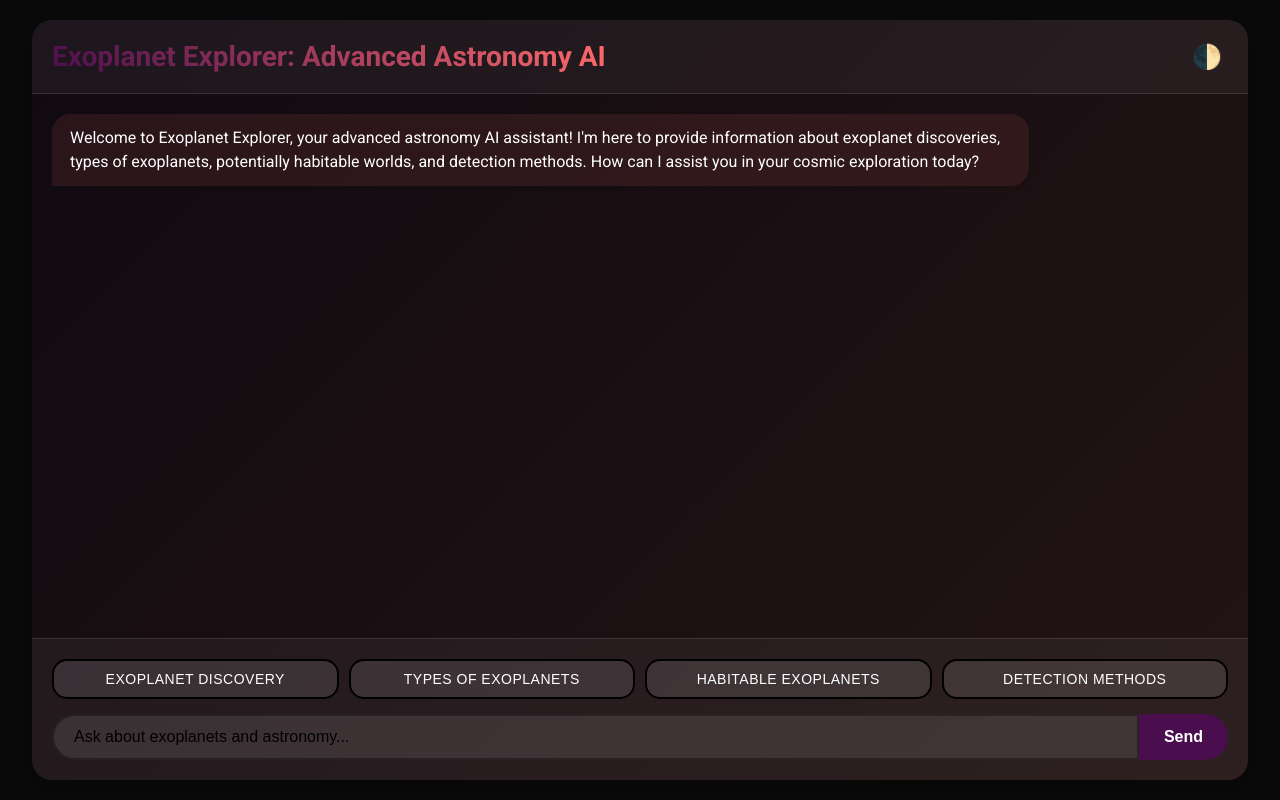
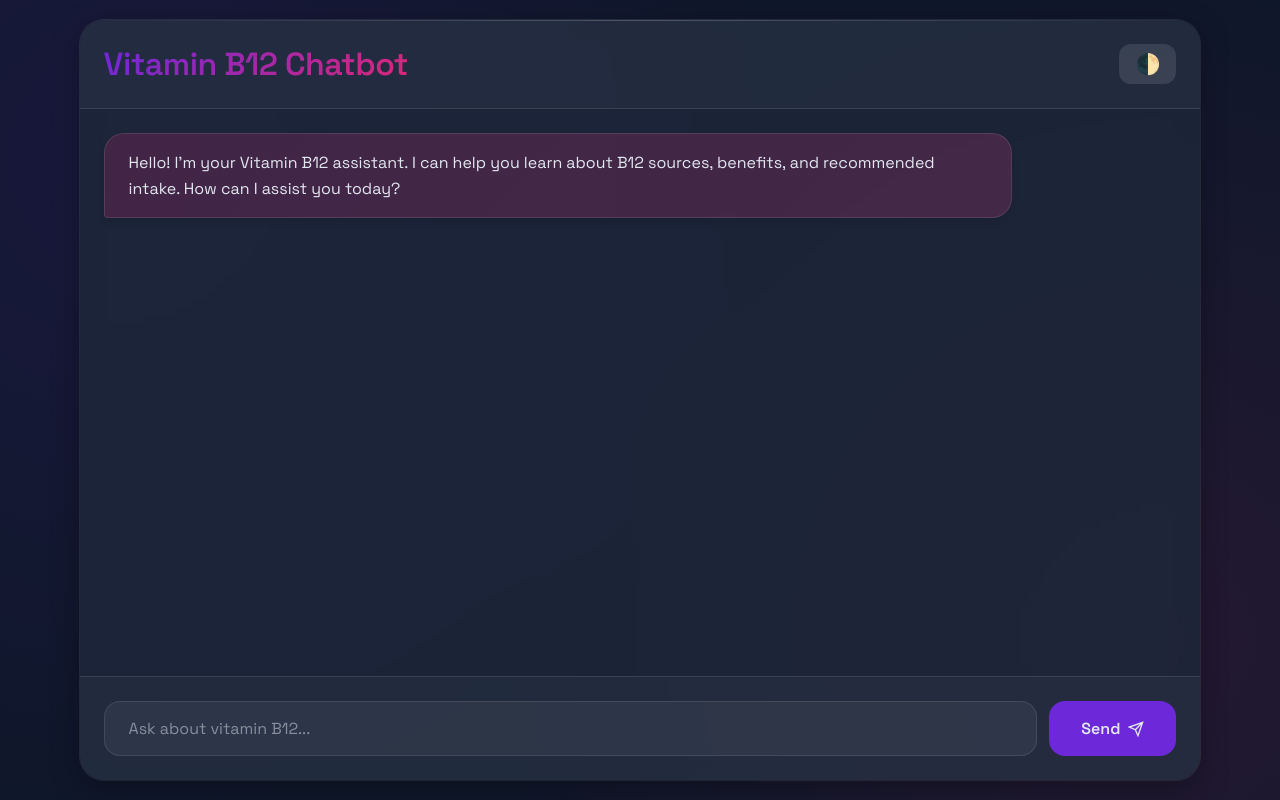
Before and after one commit to paradox974333/vitab12botfinal, a Flask app: page / in a window 1280 px wide. Run offline with Flask 3, Linux system fonts and the light colour scheme.

Commit message:
Update index.html

```diff
--- a/templates/index.html
+++ b/templates/index.html
@@ -3,21 +3,24 @@
 <head>
     <meta charset="UTF-8">
     <meta name="viewport" content="width=device-width, initial-scale=0.80, user-scalable=no">
-    <title>Exoplanet Explorer: Advanced Astronomy AI</title>
-    <link href="https://fonts.googleapis.com/css2?family=Roboto:wght@300;400;700&display=swap" rel="stylesheet">
+    <title>Vitamin B12 Chatbot</title>
+    <link href="https://fonts.googleapis.com/css2?family=Space+Grotesk:wght@300;400;600&display=swap" rel="stylesheet">
     <style>
         :root {
-            --primary-color: #4a0e4e;
-            --secondary-color: #ff6b6b;
-            --tertiary-color: #feca57;
-            --bg-color: #0a0a0a;
-            --text-color: #ffffff;
-            --chat-bg: rgba(255, 255, 255, 0.05);
-            --user-msg-bg: rgba(74, 14, 78, 0.2);
-            --bot-msg-bg: rgba(255, 107, 107, 0.1);
+            --primary-color: #6d28d9;
+            --secondary-color: #db2777;
+            --accent-color: #4f46e5;
+            --bg-color: #0f172a;
+            --text-color: #e2e8f0;
+            --chat-bg: rgba(30, 41, 59, 0.8);
+            --user-msg-bg: rgba(109, 40, 217, 0.2);
+            --bot-msg-bg: rgba(219, 39, 119, 0.1);
+            --gradient-start: rgba(109, 40, 217, 0.1);
+            --gradient-end: rgba(219, 39, 119, 0.1);
         }
+
         body, html {
-            font-family: 'Roboto', sans-serif;
+            font-family: 'Space Grotesk', sans-serif;
             margin: 0;
             padding: 0;
             height: 100%;
@@ -27,219 +30,290 @@
             justify-content: center;
             align-items: center;
             overflow: hidden;
+            background-image:
+                radial-gradient(circle at 10% 20%, var(--gradient-start) 0%, transparent 50%),
+                radial-gradient(circle at 90% 80%, var(--gradient-end) 0%, transparent 50%);
+            background-attachment: fixed;
         }
+
         .container {
             width: 95%;
             max-width: 1400px;
             height: 95vh;
-            background: linear-gradient(135deg, rgba(74, 14, 78, 0.1), rgba(255, 107, 107, 0.1));
-            border-radius: 20px;
-            box-shadow: 0 8px 32px rgba(0, 0, 0, 0.3);
+            background: var(--chat-bg);
+            backdrop-filter: blur(10px);
+            border-radius: 24px;
+            box-shadow:
+                0 8px 32px rgba(0, 0, 0, 0.3),
+                0 0 0 1px rgba(255, 255, 255, 0.1);
             display: flex;
             flex-direction: column;
             overflow: hidden;
+            position: relative;
         }
+
+        .container::before {
+            content: '';
+            position: absolute;
+            top: 0;
+            left: 0;
+            right: 0;
+            height: 1px;
+            background: linear-gradient(
+                90deg,
+                transparent,
+                rgba(255, 255, 255, 0.2),
+                transparent
+            );
+        }
+
         .header {
-            padding: 20px;
+            padding: 24px;
             text-align: center;
-            background: rgba(255, 255, 255, 0.05);
+            background: rgba(255, 255, 255, 0.03);
             border-bottom: 1px solid rgba(255, 255, 255, 0.1);
             display: flex;
             justify-content: space-between;
             align-items: center;
+            position: relative;
         }
+
         .title {
-            font-size: 28px;
-            font-weight: 700;
+            font-size: 32px;
+            font-weight: 600;
             margin: 0;
-            background: linear-gradient(45deg, var(--primary-color), var(--secondary-color));
+            background: linear-gradient(135deg, var(--primary-color), var(--secondary-color));
             -webkit-background-clip: text;
             background-clip: text;
             -webkit-text-fill-color: transparent;
-            color: var(--primary-color);
+            letter-spacing: -0.5px;
         }
+
         .theme-toggle {
-            background: none;
+            background: rgba(255, 255, 255, 0.1);
             border: none;
             color: var(--text-color);
-            font-size: 24px;
+            font-size: 20px;
             cursor: pointer;
+            padding: 8px 16px;
+            border-radius: 12px;
+            transition: all 0.3s ease;
         }
+
+        .theme-toggle:hover {
+            background: rgba(255, 255, 255, 0.15);
+            transform: translateY(-2px);
+        }
+
         #chat {
             flex: 1;
             overflow-y: auto;
-            padding: 20px;
+            padding: 24px;
             display: flex;
             flex-direction: column;
-            gap: 15px;
+            gap: 16px;
+            scroll-behavior: smooth;
         }
+
         .message {
             max-width: 80%;
-            padding: 12px 18px;
-            border-radius: 18px;
-            line-height: 1.5;
+            padding: 16px 24px;
+            border-radius: 20px;
+            line-height: 1.6;
             font-size: 16px;
             word-wrap: break-word;
-            animation: fadeIn 0.3s ease-out;
-            box-shadow: 0 2px 5px rgba(0, 0, 0, 0.1);
+            animation: fadeIn 0.4s cubic-bezier(0.4, 0, 0.2, 1);
+            box-shadow: 0 4px 6px rgba(0, 0, 0, 0.1);
+            border: 1px solid rgba(255, 255, 255, 0.1);
         }
+
         @keyframes fadeIn {
-            from { opacity: 0; transform: translateY(10px); }
-            to { opacity: 1; transform: translateY(0); }
+            from {
+                opacity: 0;
+                transform: translateY(20px);
+            }
+            to {
+                opacity: 1;
+                transform: translateY(0);
+            }
         }
+
         .message.user {
             align-self: flex-end;
             background: var(--user-msg-bg);
-            border-bottom-right-radius: 0;
+            border-bottom-right-radius: 4px;
+            background-image: linear-gradient(
+                135deg,
+                rgba(109, 40, 217, 0.2),
+                rgba(79, 70, 229, 0.2)
+            );
         }
+
         .message.bot {
             align-self: flex-start;
             background: var(--bot-msg-bg);
-            border-bottom-left-radius: 0;
+            border-bottom-left-radius: 4px;
+            background-image: linear-gradient(
+                135deg,
+                rgba(219, 39, 119, 0.1),
+                rgba(236, 72, 153, 0.1)
+            );
         }
+
         .input-area {
-            padding: 20px;
-            background: rgba(255, 255, 255, 0.05);
+            padding: 24px;
+            background: rgba(255, 255, 255, 0.03);
             border-top: 1px solid rgba(255, 255, 255, 0.1);
         }
-        .specialized-buttons {
-            display: flex;
-            flex-wrap: wrap;
-            justify-content: space-between;
-            gap: 10px;
-            margin-bottom: 15px;
-        }
-        .specialized-button {
-            flex: 1 1 calc(25% - 7.5px);
-            padding: 10px 15px;
-            border: 2px solid black;
-            border-radius: 15px;
-            background: rgba(255, 255, 255, 0.1);
-            color: var(--text-color);
-            cursor: pointer;
-            font-size: 14px;
-            transition: all 0.3s ease;
-            text-transform: uppercase;
-            letter-spacing: 0.5px;
-        }
-        .specialized-button:hover {
-            background: rgba(224, 217, 217, 0.321);
-            transform: translateY(-2px);
-        }
+
         #user-input-container {
             display: flex;
+            gap: 12px;
         }
+
         #user-input {
             flex: 1;
-            padding: 12px 20px;
-            border-radius: 25px 0 0 25px;
-            border: 2px solid rgba(0, 0, 0, 0.329);
+            padding: 16px 24px;
+            border-radius: 16px;
+            border: 1px solid rgba(255, 255, 255, 0.1);
             outline: none;
             font-size: 16px;
-            background: rgba(255, 255, 255, 0.1);
+            background: rgba(255, 255, 255, 0.05);
             color: var(--text-color);
+            font-family: 'Space Grotesk', sans-serif;
+            transition: all 0.3s ease;
         }
+
+        #user-input:focus {
+            border-color: var(--primary-color);
+            box-shadow: 0 0 0 2px rgba(109, 40, 217, 0.2);
+        }
+
         #user-input::placeholder {
-            color: rgb(0, 0, 0);
+            color: rgba(226, 232, 240, 0.5);
         }
+
         #send-button {
-            padding: 12px 25px;
+            padding: 16px 32px;
             border: none;
-            border-radius: 0 25px 25px 0;
+            border-radius: 16px;
             background: var(--primary-color);
             color: var(--text-color);
             cursor: pointer;
             font-size: 16px;
             font-weight: 600;
-            transition: background-color 0.3s ease;
+            transition: all 0.3s ease;
+            font-family: 'Space Grotesk', sans-serif;
+            display: flex;
+            align-items: center;
+            gap: 8px;
         }
+
         #send-button:hover {
-            background-color: #6a1b70;
+            background: var(--accent-color);
+            transform: translateY(-2px);
         }
+
         #send-button:disabled {
-            background-color: #2c0a2e;
+            background-color: rgba(109, 40, 217, 0.3);
             cursor: not-allowed;
+            transform: none;
         }
+
         .typing-indicator {
             align-self: flex-start;
             background: var(--bot-msg-bg);
-            border-radius: 18px;
-            padding: 12px 18px;
-            font-size: 14px;
+            border-radius: 16px;
+            padding: 16px 24px;
+            font-size: 16px;
             animation: pulse 1.5s infinite;
+            display: flex;
+            align-items: center;
+            gap: 8px;
         }
+
         @keyframes pulse {
-            0% { opacity: 0.5; }
-            50% { opacity: 1; }
-            100% { opacity: 0.5; }
+            0% { opacity: 0.5; transform: scale(0.98); }
+            50% { opacity: 1; transform: scale(1); }
+            100% { opacity: 0.5; transform: scale(0.98); }
         }
+
+        .loading-dots {
+            display: flex;
+            gap: 4px;
+        }
+
+        .loading-dots span {
+            width: 6px;
+            height: 6px;
+            background: var(--text-color);
+            border-radius: 50%;
+            animation: dotPulse 1.5s infinite;
+        }
+
+        .loading-dots span:nth-child(2) { animation-delay: 0.2s; }
+        .loading-dots span:nth-child(3) { animation-delay: 0.4s; }
+
+        @keyframes dotPulse {
+            0%, 100% { transform: scale(0.8); opacity: 0.5; }
+            50% { transform: scale(1.2); opacity: 1; }
+        }
+
         #chat::-webkit-scrollbar {
             width: 8px;
         }
+
         #chat::-webkit-scrollbar-track {
-            background: rgba(255, 255, 255, 0.1);
-        }
-        #chat::-webkit-scrollbar-thumb {
-            background-color: rgba(255, 255, 255, 0.3);
+            background: rgba(255, 255, 255, 0.05);
             border-radius: 4px;
         }
-        .loading-dots::after {
-            content: '';
-            animation: loading 1s infinite;
+
+        #chat::-webkit-scrollbar-thumb {
+            background: rgba(255, 255, 255, 0.1);
+            border-radius: 4px;
+            transition: all 0.3s ease;
         }
-        @keyframes loading {
-            0% { content: '.'; }
-            33% { content: '..'; }
-            66% { content: '...'; }
+
+        #chat::-webkit-scrollbar-thumb:hover {
+            background: rgba(255, 255, 255, 0.2);
         }
-        @media (max-width: 768px) {
-            .container {
-                width: 100%;
-                height: 100vh;
-                border-radius: 0;
-            }
-            .specialized-buttons {
-                flex-direction: flex;
-            }
-            .specialized-button {
-                flex: 1 1 auto;
-            }
-        }
+
         .light-theme {
-            --bg-color: #f9f9f9;
-            --text-color: #010101;
-            --chat-bg: rgba(93, 86, 86, 0.05);
-            --user-msg-bg: rgba(74, 14, 78, 0.1);
-            --bot-msg-bg: rgba(255, 107, 107, 0.1);
+            --bg-color: #f8fafc;
+            --text-color: #1e293b;
+            --chat-bg: rgba(255, 255, 255, 0.8);
+            --user-msg-bg: rgba(109, 40, 217, 0.1);
+            --bot-msg-bg: rgba(219, 39, 119, 0.05);
+            --gradient-start: rgba(109, 40, 217, 0.05);
+            --gradient-end: rgba(219, 39, 119, 0.05);
         }
     </style>
 </head>
 <body>
     <div class="container">
         <div class="header">
-            <h1 class="title">Exoplanet Explorer: Advanced Astronomy AI</h1>
+            <h1 class="title">Vitamin B12 Chatbot</h1>
             <button class="theme-toggle" aria-label="Toggle theme">🌓</button>
         </div>
         <div id="chat"></div>
         <div class="input-area">
-            <div class="specialized-buttons">
-                <button class="specialized-button" data-prompt="discovery">Exoplanet Discovery</button>
-                <button class="specialized-button" data-prompt="types">Types of Exoplanets</button>
-                <button class="specialized-button" data-prompt="habitable">Habitable Exoplanets</button>
-                <button class="specialized-button" data-prompt="detection">Detection Methods</button>
-            </div>
             <div id="user-input-container">
-                <input type="text" id="user-input" placeholder="Ask about exoplanets and astronomy..." aria-label="Enter your message" />
-                <button id="send-button" aria-label="Send message">Send</button>
+                <input type="text" id="user-input" placeholder="Ask about vitamin B12..." aria-label="Enter your message" />
+                <button id="send-button" aria-label="Send message">
+                    Send
+                    <svg width="16" height="16" viewBox="0 0 24 24" fill="none" stroke="currentColor" stroke-width="2">
+                        <path d="M22 2L11 13M22 2l-7 20-4-9-9-4 20-7z"/>
+                    </svg>
+                </button>
             </div>
         </div>
     </div>
 
     <script>
+        // Previous JavaScript code remains the same
         const chat = document.getElementById('chat');
         const userInput = document.getElementById('user-input');
         const sendButton = document.getElementById('send-button');
-        const specializedButtons = document.querySelectorAll('.specialized-button');
         const themeToggle = document.querySelector('.theme-toggle');
 
         let isLightTheme = false;
@@ -256,29 +330,6 @@
                 sendMessage();
             }
         });
-
-        specializedButtons.forEach(button => {
-            button.addEventListener('click', () => {
-                const prompt = button.getAttribute('data-prompt');
-                userInput.value = getSpecializedPrompt(prompt);
-                sendMessage();
-            });
-        });
-
-        function getSpecializedPrompt(type) {
-            switch(type) {
-                case 'discovery':
-                    return "Can you tell me about the history of exoplanet discoveries?";
-                case 'types':
-                    return "What are the different types of exoplanets we've discovered so far?";
-                case 'habitable':
-                    return "What makes an exoplanet potentially habitable?";
-                case 'detection':
-                    return "What methods do astronomers use to detect exoplanets?";
-                default:
-                    return "";
-            }
-        }
 
         function addMessage(role, content) {
             const messageElement = document.createElement('div');
@@ -309,8 +360,7 @@
         function addTypingIndicator() {
             const indicator = document.createElement('div');
             indicator.classList.add('typing-indicator');
-            indicator.textContent = 'Exoplanet Explorer is thinking';
-            indicator.innerHTML += '<span class="loading-dots"></span>';
+            indicator.innerHTML = 'Vitamin B12 Bot is thinking <div class="loading-dots"><span></span><span></span><span></span></div>';
             chat.appendChild(indicator);
             chat.scrollTop = chat.scrollHeight;
             return indicator;
@@ -359,11 +409,8 @@
 
         // Initial greeting
         setTimeout(() => {
-            addMessage('bot', "Welcome to Exoplanet Explorer, your advanced astronomy AI assistant! I'm here to provide information about exoplanet discoveries, types of exoplanets, potentially habitable worlds, and detection methods. How can I assist you in your cosmic exploration today?");
+            addMessage('bot', "Hello! I'm your Vitamin B12 assistant. I can help you learn about B12 sources, benefits, and recommended intake. How can I assist you today?");
         }, 500);
-
-        // Call this function after each new message
-        window.addEventListener('beforeunload', saveChatHistory);
     </script>
 </body>
 </html>
```
